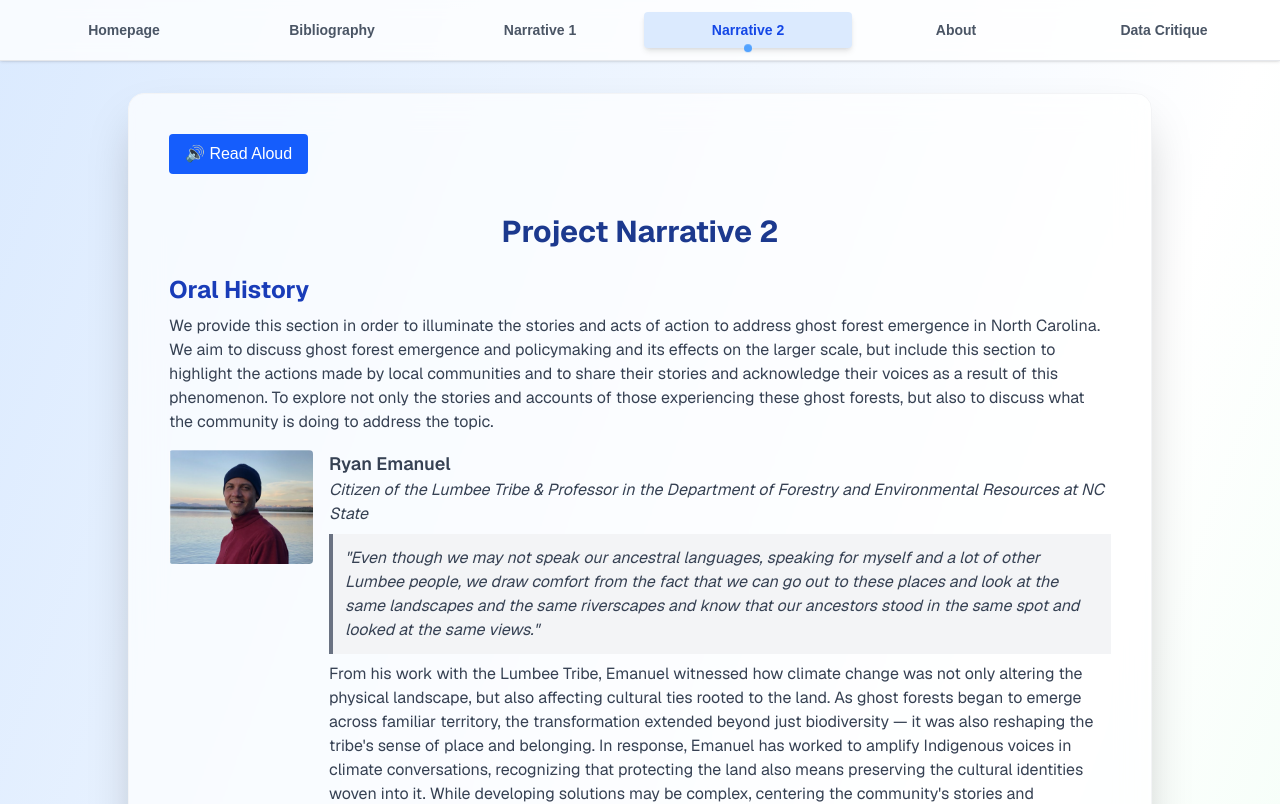
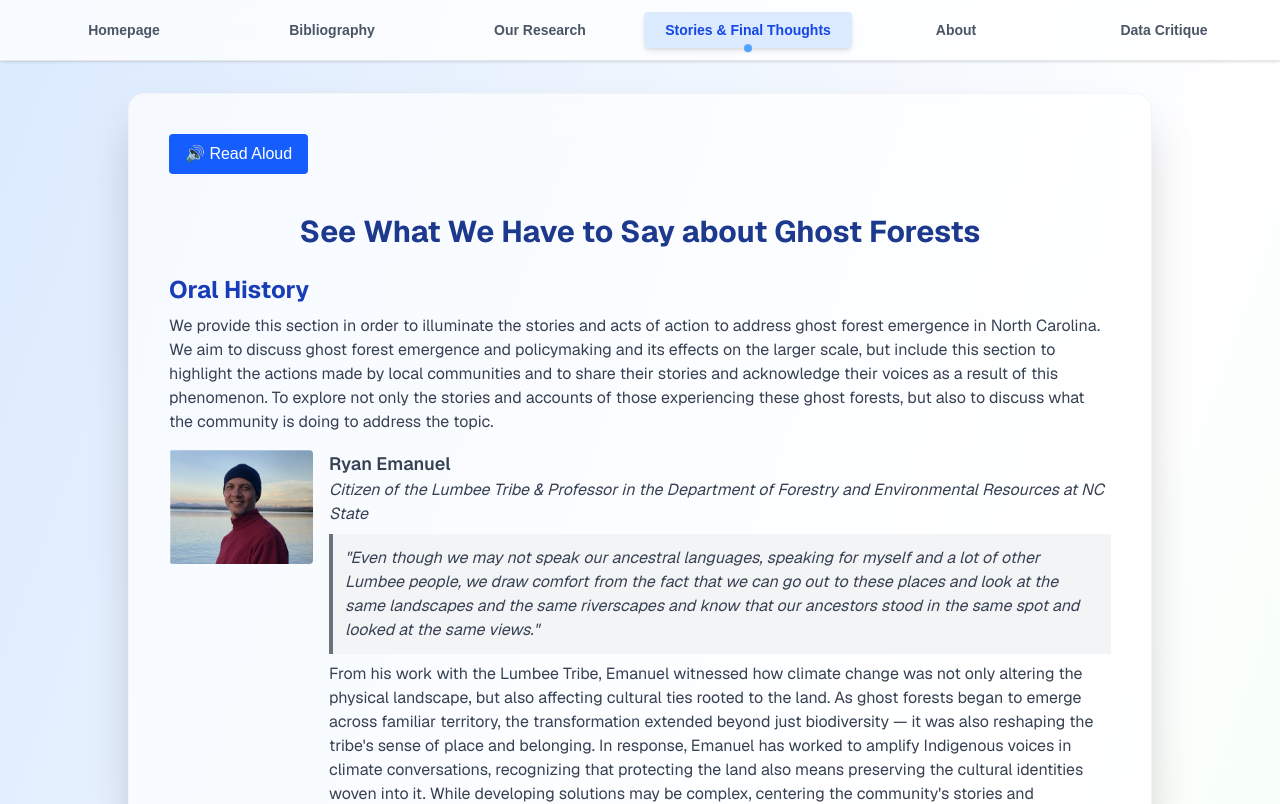
Before and after one commit to JayYeung/ghost-forest-frontend, a Next.js app: page /narrative-2 in a window 1280 px wide. Shown: the top 804 px of the page. Built offline with nearby package versions, Linux system fonts and the light colour scheme.

Commit message:
button, narrative titles

```diff
--- a/src/app/narrative-1/page.tsx
+++ b/src/app/narrative-1/page.tsx
@@ -3,6 +3,7 @@ import Navigation from "@/components/Navigation";
 import { useRef } from "react";
 import ReadAloudControls from "@/components/ReadAloudControls";
 import NDVIMap from "@/components/NDVIMap";
+import Link from "next/link";
 
 export default function Narrative1() {
     const contentRef = useRef<HTMLDivElement>(null);
@@ -20,7 +21,7 @@ export default function Narrative1() {
                         className="text-3xl font-bold mb-6 text-blue-900 text-center"
                         style={{ fontFamily: "var(--font-geist-sans)" }}
                     >
-                        Project Narrative 1
+                        Our Research
                     </h1>
                     <div
                         ref={contentRef}
@@ -243,7 +244,7 @@ export default function Narrative1() {
                             <h2 className="text-2xl font-bold mb-2 text-blue-800">
                                 Thesis{" "}
                                 <span className="font-normal text-base">
-                                    (Brayden/Arlen)
+                                    (Brayden, Arlen, Daphne)
                                 </span>
                             </h2>
                             <p className="mb-4">
@@ -267,7 +268,7 @@ export default function Narrative1() {
                             <h2 className="text-2xl font-bold mb-2 text-blue-800">
                                 Methodology and Tools{" "}
                                 <span className="font-normal text-base">
-                                    (Jay & Arlen)
+                                    (Jay, Arlen, Daphne)
                                 </span>
                             </h2>
                             <div
@@ -569,6 +570,17 @@ export default function Narrative1() {
                             </p>
                         </div>
                     </div>
+                    {/* Button to navigate to narrative-2 */}
+                    <div className="w-full flex justify-center mt-12">
+                        <Link href="/narrative-2">
+                            <button
+                                className="bg-blue-700 hover:bg-blue-800 text-white font-semibold py-3 px-8 rounded-full shadow-lg transition duration-200"
+                                type="button"
+                            >
+                                Next: Oral History & Conclusion &rarr;
+                            </button>
+                        </Link>
+                    </div>
                 </section>
             </main>
         </div>
--- a/src/app/narrative-2/page.tsx
+++ b/src/app/narrative-2/page.tsx
@@ -20,7 +20,7 @@ export default function Narrative2() {
                         className="text-3xl font-bold mb-6 text-blue-900 text-center"
                         style={{ fontFamily: "var(--font-geist-sans)" }}
                     >
-                        Project Narrative 2
+                        See What We Have to Say about Ghost Forests
                     </h1>
                     <div
                         ref={contentRef}
--- a/src/components/Navigation.tsx
+++ b/src/components/Navigation.tsx
@@ -5,8 +5,8 @@ import { usePathname } from "next/navigation";
 const tabs = [
     { name: "Homepage", href: "/" },
     { name: "Bibliography", href: "/annotated-bibliography" },
-    { name: "Narrative 1", href: "/narrative-1" },
-    { name: "Narrative 2", href: "/narrative-2" },
+    { name: "Our Research", href: "/narrative-1" },
+    { name: "Stories & Final Thoughts", href: "/narrative-2" },
     { name: "About", href: "/about" },
     { name: "Data Critique", href: "/data-critique" },
 ];
```
